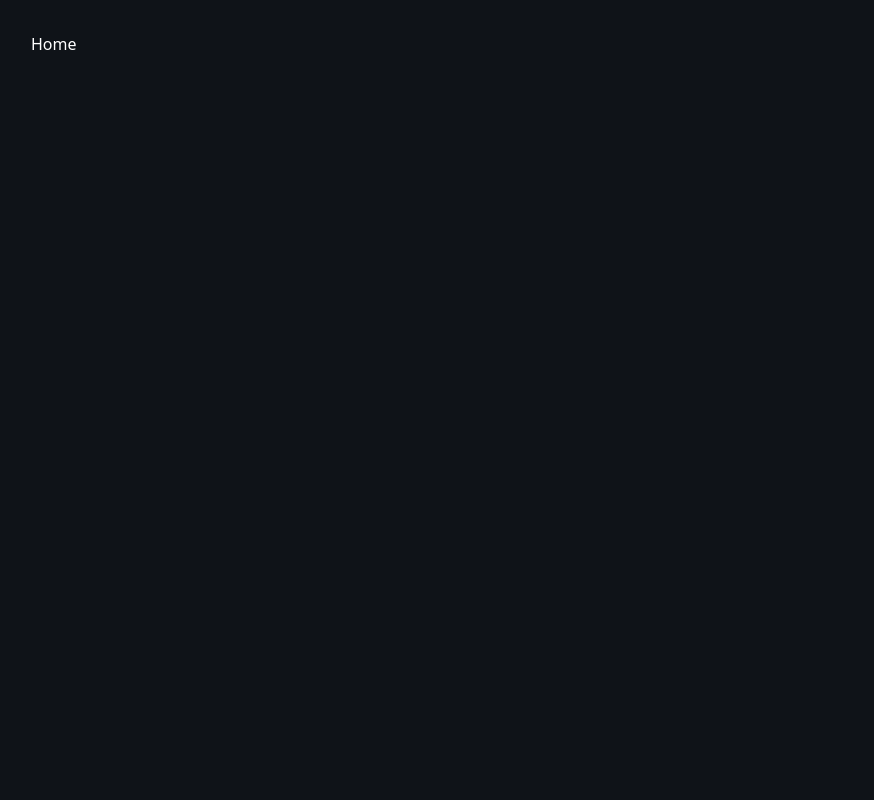
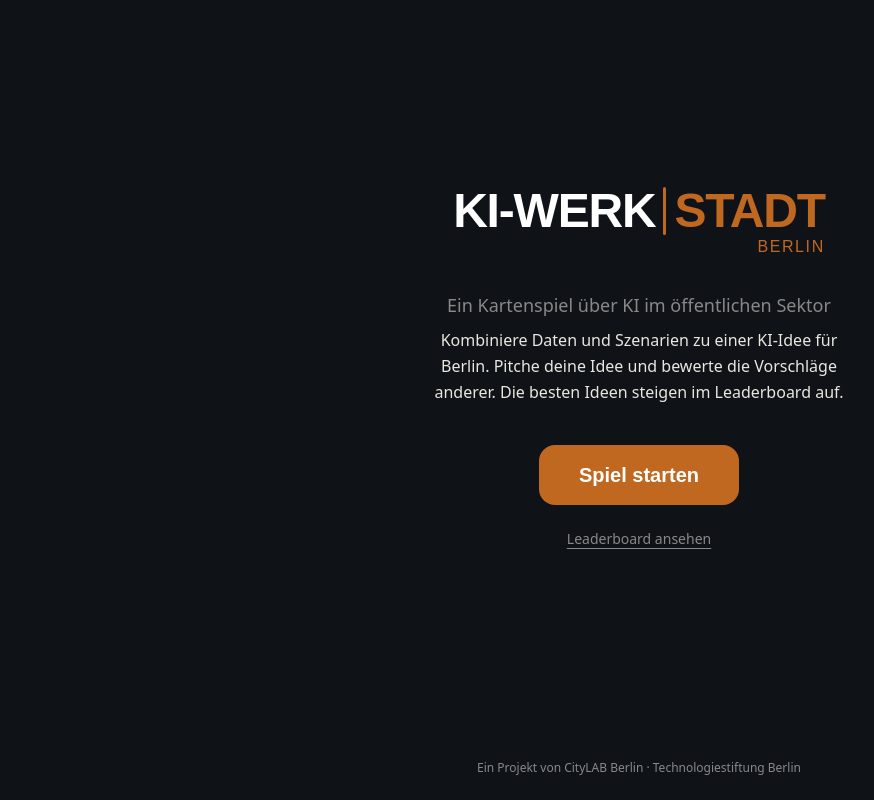
Before and after one commit to bnjmnsbl/ki-werkstadt, a React (Vite) app: page / in a window 1280 px wide. Shown: the whole page, without its empty margins (1-875 px from the left). Built offline with nearby package versions, Linux system fonts and the light colour scheme; no server answers.

Commit message:
feat: home page with leaderboard

```diff
--- /dev/null
+++ b/src/components/Leaderboard.tsx
@@ -0,0 +1,69 @@
+import { motion } from 'framer-motion'
+import { useLeaderboard } from '../hooks/useLeaderboard'
+
+export default function Leaderboard() {
+  const { entries, loading, error, reload } = useLeaderboard()
+
+  if (loading) {
+    return (
+      <div className="text-center py-12 text-[var(--color-text-muted)]">
+        Lade Leaderboard…
+      </div>
+    )
+  }
+
+  if (error) {
+    return (
+      <div className="text-center py-12">
+        <p className="text-[var(--color-danger)] mb-4">{error}</p>
+        <button
+          onClick={reload}
+          className="px-4 py-2 rounded-lg bg-[var(--color-surface)] text-white hover:bg-white/10 transition-colors"
+        >
+          Erneut versuchen
+        </button>
+      </div>
+    )
+  }
+
+  if (entries.length === 0) {
+    return (
+      <div className="text-center py-12 text-[var(--color-text-muted)]">
+        Noch keine Ideen eingereicht. Sei die Erste!
+      </div>
+    )
+  }
+
+  return (
+    <div className="space-y-3">
+      {entries.map((entry, i) => (
+        <motion.div
+          key={entry.id}
+          initial={{ opacity: 0, y: 16 }}
+          animate={{ opacity: 1, y: 0 }}
+          transition={{ delay: i * 0.04, duration: 0.3 }}
+          className="flex items-center gap-4 p-4 rounded-xl bg-[var(--color-surface)] border border-white/5"
+        >
+          <div className="text-2xl font-bold text-[var(--color-text-muted)] w-8 text-center"
+               style={{ fontFamily: "'Space Grotesk', sans-serif" }}>
+            {i + 1}
+          </div>
+          <div className="flex-1 min-w-0">
+            <div className="font-semibold text-white truncate">{entry.app_name}</div>
+            <div className="text-xs text-[var(--color-text-muted)] mt-0.5">
+              {entry.scenario_id} · {entry.data_card_1_id} · {entry.data_card_2_id}
+            </div>
+          </div>
+          <div className="text-right shrink-0">
+            <div className="text-[var(--color-chip)] font-bold text-lg">
+              {entry.total_chips} <span className="text-sm">🪙</span>
+            </div>
+            <div className="text-xs text-[var(--color-text-muted)]">
+              {entry.review_count} Bewertungen
+            </div>
+          </div>
+        </motion.div>
+      ))}
+    </div>
+  )
+}
--- /dev/null
+++ b/src/hooks/useLeaderboard.ts
@@ -0,0 +1,32 @@
+import { useState, useEffect } from 'react'
+import { supabase } from '../lib/supabase'
+import type { Idea } from '../lib/types'
+
+type LeaderboardEntry = Pick<Idea, 'id' | 'app_name' | 'scenario_id' | 'data_card_1_id' | 'data_card_2_id' | 'total_chips' | 'review_count'>
+
+export function useLeaderboard() {
+  const [entries, setEntries] = useState<LeaderboardEntry[]>([])
+  const [loading, setLoading] = useState(true)
+  const [error, setError] = useState<string | null>(null)
+
+  async function load() {
+    setLoading(true)
+    setError(null)
+    const { data, error: err } = await supabase
+      .from('ideas')
+      .select('id, app_name, scenario_id, data_card_1_id, data_card_2_id, total_chips, review_count')
+      .order('total_chips', { ascending: false })
+      .limit(50)
+
+    if (err) {
+      setError('Leaderboard konnte nicht geladen werden.')
+    } else {
+      setEntries(data ?? [])
+    }
+    setLoading(false)
+  }
+
+  useEffect(() => { load() }, [])
+
+  return { entries, loading, error, reload: load }
+}
--- a/src/pages/Home.tsx
+++ b/src/pages/Home.tsx
@@ -1,3 +1,81 @@
+import { useState } from 'react'
+import { useNavigate } from 'react-router-dom'
+import { motion } from 'framer-motion'
+import Logo from '../components/Logo'
+import Leaderboard from '../components/Leaderboard'
+
 export default function Home() {
-  return <div style={{ color: 'white', padding: 32 }}>Home</div>
+  const navigate = useNavigate()
+  const [showLeaderboard, setShowLeaderboard] = useState(false)
+
+  return (
+    <div className="min-h-dvh flex flex-col" style={{ background: 'var(--color-bg)' }}>
+      <main className="flex-1 flex flex-col items-center justify-center px-4 py-12 max-w-2xl mx-auto w-full">
+        <motion.div
+          initial={{ opacity: 0, y: -24 }}
+          animate={{ opacity: 1, y: 0 }}
+          transition={{ duration: 0.5 }}
+          className="mb-8"
+        >
+          <Logo size="lg" />
+        </motion.div>
+
+        <motion.p
+          initial={{ opacity: 0 }}
+          animate={{ opacity: 1 }}
+          transition={{ delay: 0.2, duration: 0.5 }}
+          className="text-[var(--color-text-muted)] text-center mb-2 text-lg"
+        >
+          Ein Kartenspiel über KI im öffentlichen Sektor
+        </motion.p>
+
+        <motion.p
+          initial={{ opacity: 0 }}
+          animate={{ opacity: 1 }}
+          transition={{ delay: 0.3, duration: 0.5 }}
+          className="text-[var(--color-text)] text-center mb-10 text-base max-w-md leading-relaxed"
+        >
+          Kombiniere Daten und Szenarien zu einer KI-Idee für Berlin. Pitche deine Idee und bewerte die Vorschläge anderer. Die besten Ideen steigen im Leaderboard auf.
+        </motion.p>
+
+        <motion.button
+          initial={{ opacity: 0, scale: 0.9 }}
+          animate={{ opacity: 1, scale: 1 }}
+          transition={{ delay: 0.4, duration: 0.3 }}
+          whileHover={{ scale: 1.05 }}
+          whileTap={{ scale: 0.97 }}
+          onClick={() => navigate('/play/cards')}
+          className="px-10 py-4 rounded-2xl text-white font-bold text-xl mb-6 transition-all"
+          style={{ background: 'var(--color-accent)', fontFamily: "'Space Grotesk', sans-serif" }}
+        >
+          Spiel starten
+        </motion.button>
+
+        <button
+          onClick={() => setShowLeaderboard(v => !v)}
+          className="text-[var(--color-text-muted)] hover:text-white transition-colors text-sm underline underline-offset-4"
+        >
+          {showLeaderboard ? 'Leaderboard ausblenden' : 'Leaderboard ansehen'}
+        </button>
+
+        {showLeaderboard && (
+          <motion.div
+            initial={{ opacity: 0, y: 16 }}
+            animate={{ opacity: 1, y: 0 }}
+            className="w-full mt-8"
+          >
+            <h2 className="text-xl font-bold text-white mb-4"
+                style={{ fontFamily: "'Space Grotesk', sans-serif" }}>
+              Leaderboard
+            </h2>
+            <Leaderboard />
+          </motion.div>
+        )}
+      </main>
+
+      <footer className="text-center text-xs text-[var(--color-text-muted)] py-6">
+        Ein Projekt von CityLAB Berlin · Technologiestiftung Berlin
+      </footer>
+    </div>
+  )
 }
```
